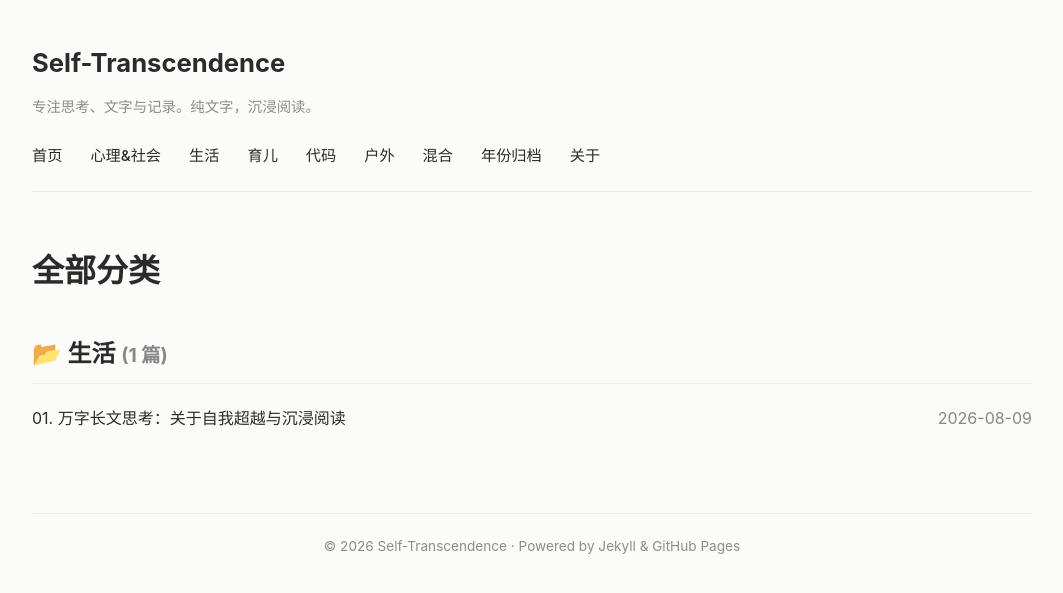
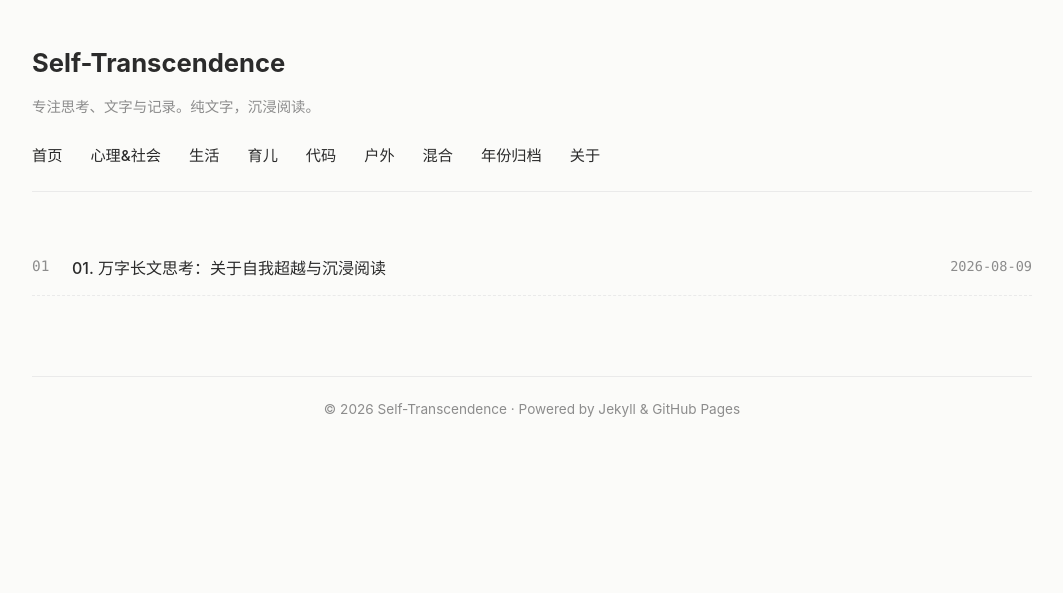
Before and after one commit to Natural-system/self-transcendence, a Jekyll site: the page built from index.html, in a window 1280 px wide. Shown: the top 593 px of the page, without its empty margins (108-1171 px from the left). Built offline with Jekyll 4.4.1, drawn with Linux system fonts in a browser that asks for light colours.

Commit message:
Update index.html

```diff
--- a/index.html
+++ b/index.html
@@ -1,28 +1,18 @@
 ---
 layout: default
-title: 文章分类
-permalink: /categories/
+title: 首页
 ---
 
-<div class="categories-page">
-  <h1 class="page-title">全部分类</h1>
-
-  {% for category in site.categories %}
-    {% capture category_name %}{{ category | first }}{% endcapture %}
-
-    <section id="{{ category_name }}" class="category-group" style="margin-top: 2rem;">
-      <h2 class="category-title" style="border-bottom: 1px solid #eee; padding-bottom: 0.5rem;">
-        📂 {{ category_name }} <span style="font-size: 0.8em; color: #888;">({{ site.categories[category_name] | size }} 篇)</span>
-      </h2>
-
-      <ul class="post-list" style="list-style: none; padding-left: 0;">
-        {% for post in site.categories[category_name] %}
-          <li style="margin: 0.8rem 0; display: flex; justify-content: space-between;">
-            <a href="{{ post.url | relative_url }}">{{ post.title }}</a>
-            <span style="color: #888;">{{ post.date | date: "%Y-%m-%d" }}</span>
-          </li>
-        {% endfor %}
-      </ul>
-    </section>
-  {% endfor %}
+<div class="home-posts">
+  <ul class="post-list">
+    {% for post in site.posts %}
+      <li class="post-item">
+        <div class="post-left">
+          <span class="post-index">{{ forloop.rindex | prepend: '00' | slice: -2, 2 }}</span>
+          <a class="post-title" href="{{ post.url | relative_url }}">{{ post.title }}</a>
+        </div>
+        <span class="post-date">{{ post.date | date: "%Y-%m-%d" }}</span>
+      </li>
+    {% endfor %}
+  </ul>
 </div>
```
